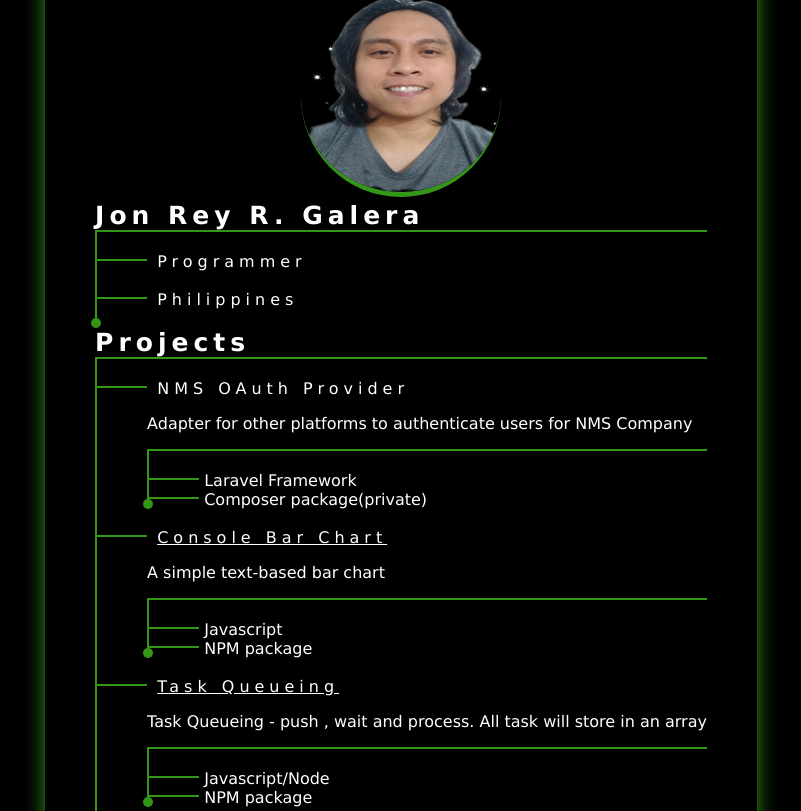
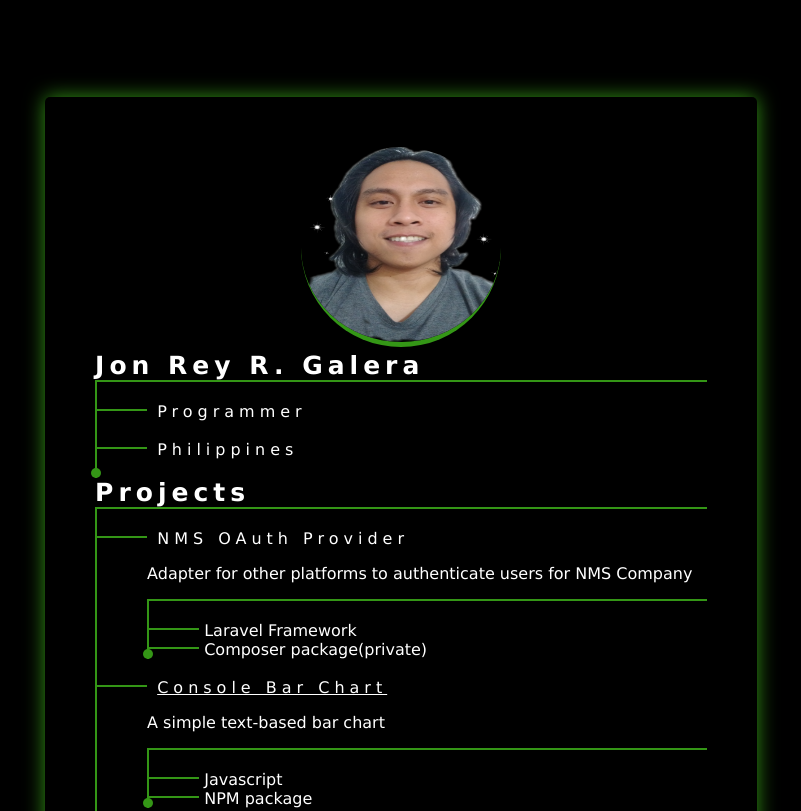
Before and after one commit to jonrey777/jonrey777.github.io, a plain HTML site: page index.html in a window 1280 px wide. Shown: the top 811 px of the page, without its empty margins (239-1040 px from the left). Drawn offline with Linux system fonts and the light colour scheme.

Commit message:
update profile

```diff
--- a/style.css
+++ b/style.css
@@ -23,6 +23,7 @@ body {
   display: flex;
   justify-content: center;
   align-items: center;
+  margin: 150px 0px 150px 0px;
 }
 
 .container {
```
